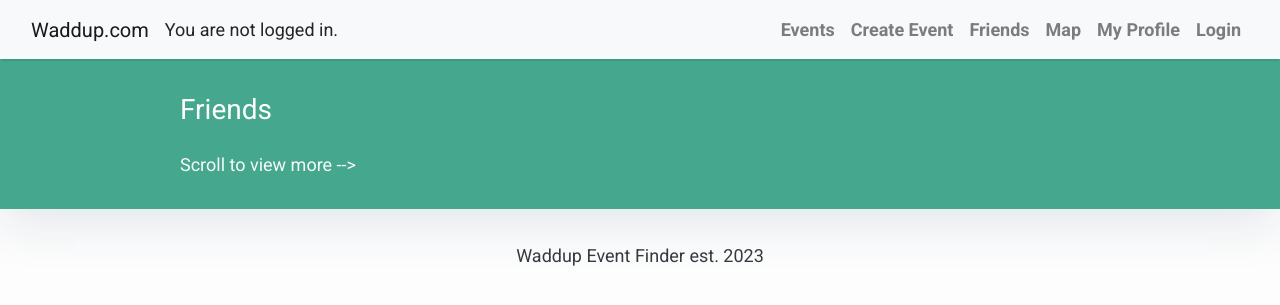
After one commit to ahadjidi/Waddup, a Django app: page /friends/ in a window 1280 px wide. The commit adds this page. Shown: the top 305 px of the page. Run offline with Django 4.2, Linux system fonts and the light colour scheme; some libraries are stand-ins or nearby versions.

Commit message:
added friend page and button

```diff
--- a/abstract-user-example/templates/_base.html
+++ b/abstract-user-example/templates/_base.html
@@ -63,7 +63,7 @@
                             <a class="nav-link text-black font-weight-bold" href="{% url 'create_event' %}">Create Event</a>
                         </li>
                         <li class="nav-item text-black">
-                            <a class="nav-link text-black font-weight-bold" href="#">Friends</a>
+                            <a class="nav-link text-black font-weight-bold" href="{% url 'friends' %}">Friends</a>
                         </li>
                         <li class="nav-item text-black">
                             <a class="nav-link text-black font-weight-bold" href="{% url 'map' %}">Map</a>
--- /dev/null
+++ b/abstract-user-example/templates/friends.html
@@ -0,0 +1,45 @@
+{% extends "_base.html" %}
+<!-- Extends template tag tells Django to inherit from base.html template,
+    Then, we simply fill the contents blocks of base template with content
+-->
+
+{% block content %}
+<style>
+    body {
+        font-family: "Roboto", sans-serif;
+        font-size: 18px;
+        background-color: #fdfdfd;
+    }
+
+    .head_text {
+        color: white;
+    }
+
+    .card {
+        box-shadow: 0 16px 48px #E3E7EB;
+    }
+</style>
+
+<header class="masthead">
+    <div class="overlay"></div>
+    <div class="container">
+        <div class="row">
+            <div class=" col-md-8 col-md-10 mx-auto">
+                <div class="site-heading">
+                    <h3 class=" site-heading my-4 mt-3 text-white"> Friends </h3>
+                    <p class="text-light">Scroll to view more --> &nbsp
+                    </p>
+                </div>
+            </div>
+        </div>
+    </div>
+</header>
+<div class="container">
+    <div class="row">
+        <!-- Blog Entries Column -->
+        <div class="col-md-8 mt-3 left">
+        </div>
+        <!-- Re insert sidebar block if needed-->
+    </div>
+</div>
+{%endblock%}
--- a/abstract-user-example/users/urls.py
+++ b/abstract-user-example/users/urls.py
@@ -13,6 +13,7 @@ urlpatterns = [
     path('events/<slug:slug>/', views.EventDetail.as_view(), name = 'event_detail'),
     path('create/', views.AddEventView.as_view(), name = 'create_event'),
     path('map/', views.MapView.as_view(), name = 'map'),
+    path('friends/', views.FriendList.as_view(), name = 'friends'),
 
     #path("signup/", views.SignUp.as_view(), name="signup"),
     ]
--- a/abstract-user-example/users/views.py
+++ b/abstract-user-example/users/views.py
@@ -3,7 +3,8 @@ from django.views import generic
 from django.shortcuts import render
 
 from .forms import CustomUserCreationForm
-from .models import Event
+from .models import Event, CustomUser
+
 
 class SignUp(generic.CreateView):
     form_class = CustomUserCreationForm
@@ -24,6 +25,9 @@ class AddEventView(generic.CreateView):
     fields = '__all__'
     # fields = ('title', 'event_date_time', 'event_type', 'desc', 'event_price','age')
 
+class FriendList(generic.TemplateView):
+    template_name = 'friends.html'
+
 class MapView(generic.TemplateView):
     template_name = 'map.html'
 
```
